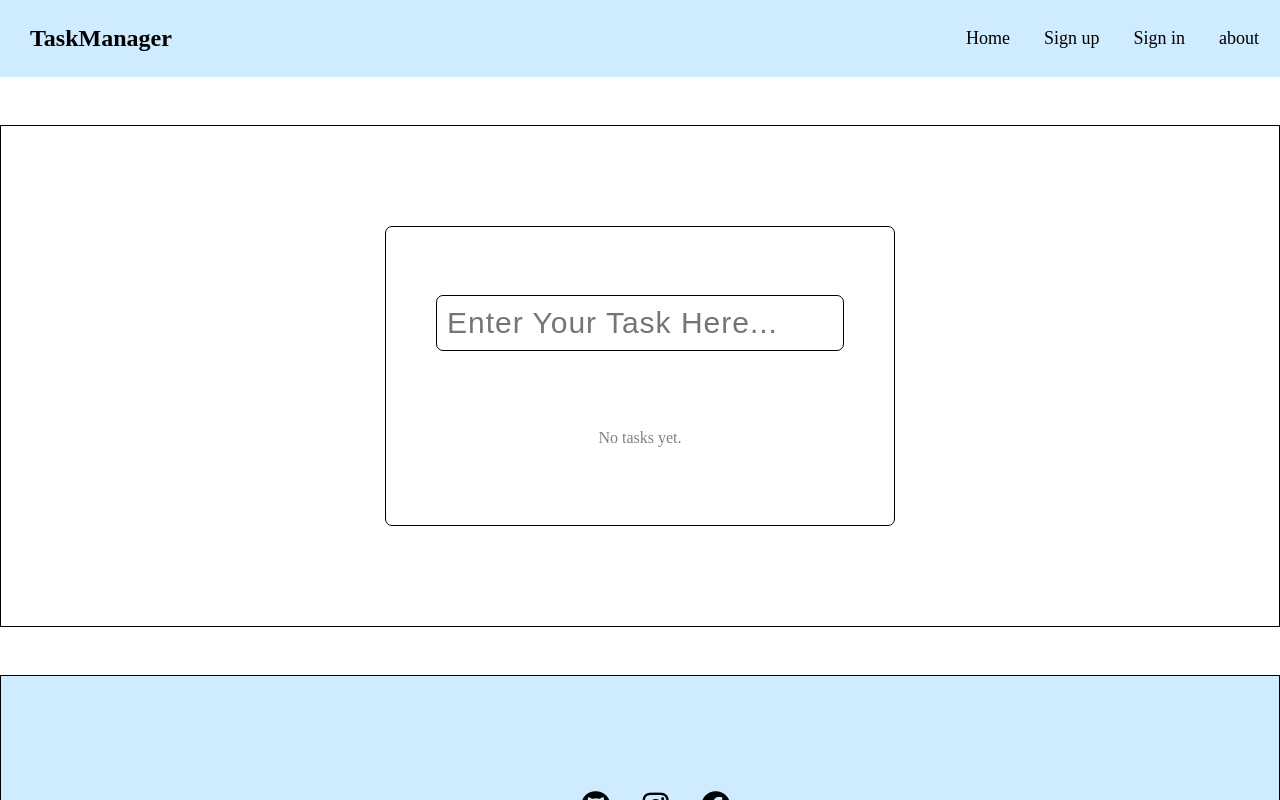
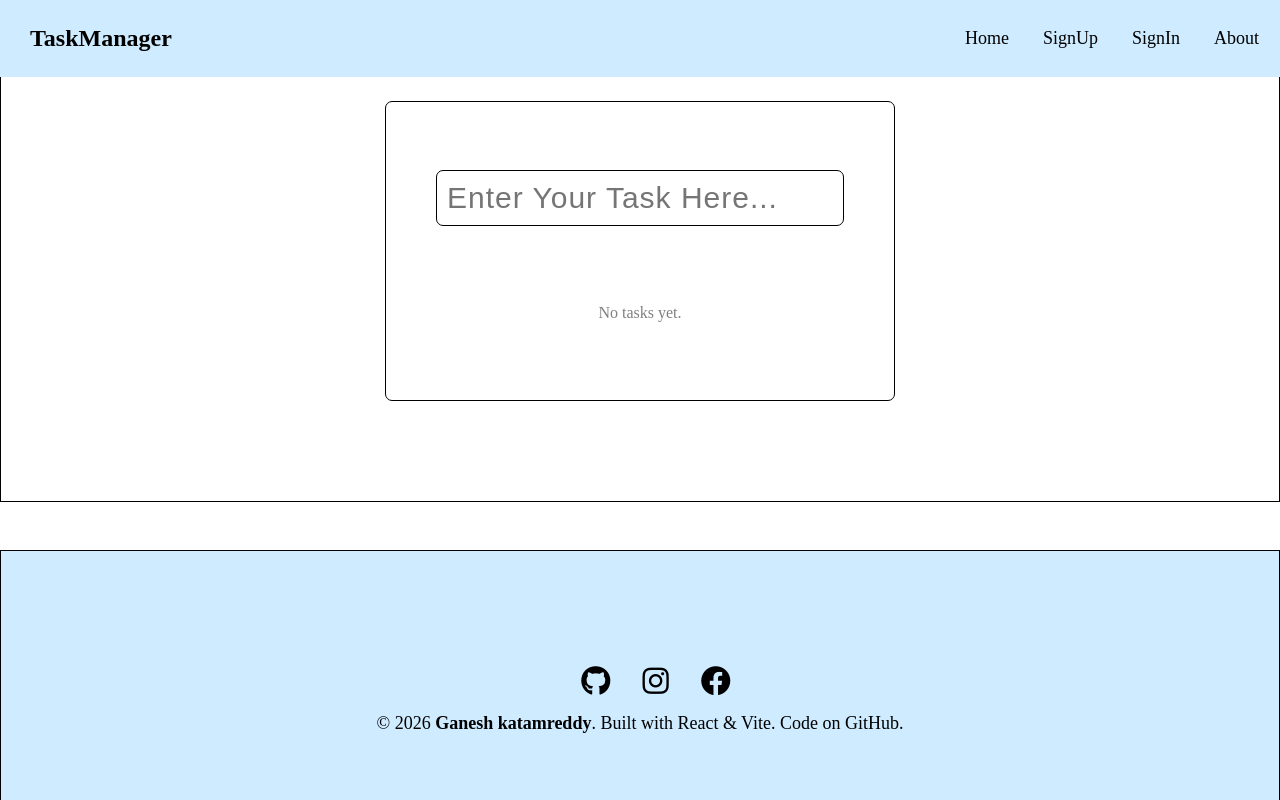
Before and after one commit to katamreddyganesh/TaskManager, a React (Vite) app in the folder frontend/: page / in a window 1280 px wide. Shown: the top 800 px of the page. Built offline with nearby package versions, Linux system fonts and the light colour scheme; no server answers.

Commit message:
chore:Styling update for navbar

```diff
--- a/frontend/src/components/Navbar/Nav.jsx
+++ b/frontend/src/components/Navbar/Nav.jsx
@@ -27,29 +27,29 @@ export default function NavBar({user, setUser}){
                     { !isLoggedIn ? (
                         <>
                             <li>
-                                <a className="nav-a" href="/signup">Sign up</a>
+                                <a className="nav-a" href="/signup">SignUp</a>
                             </li>
                             <li>
-                                <a className="nav-a" href="/signin">Sign in</a>
+                                <a className="nav-a" href="/signin">SignIn</a>
                             </li>
                             <li>
-                                <a className="nav-a" href="/about">about</a>
+                                <a className="nav-a" href="/about">About</a>
                             </li>
                         </>
                         ):(
                         <>
                             <li>
-                                <a className="nav-a" href="/about" >about</a>
+                                <a className="nav-a" href="/about" >About</a>
                             </li>
                             <li>
-                                <a className="nav-a" href="/signin" onClick={handleLogOut}>Sign out</a>
+                                <a className="nav-a" href="/signin" onClick={handleLogOut}>SignOut</a>
                             </li>
                             <li class="profile">
                                     {/* <span> */}
                                         <a className="nav-a" href="">
                                             {
                                                 user['data']?(
-                                                    <p>{user['data']["user_details"].first_name}</p>
+                                                    <p>{user['data']["user_details"].first_name.charAt(0).toUpperCase()+user['data']["user_details"].first_name.slice(1)}</p>
                                                 ):("not present")
                                             }
                                         </a>
--- a/frontend/src/components/Navbar/Navbar.css
+++ b/frontend/src/components/Navbar/Navbar.css
@@ -6,16 +6,19 @@
 
 /* start --- navbar css styling --- start  */
 
+
 .header{
     width: 100%;
+    position: fixed;
     background-color: #CFEBFF;
     padding:15px 20px;
     display: flex;
     justify-content: space-between;
     align-items: center;
     flex-wrap:wrap;
-    position:relative;
     box-sizing:border-box;
+    z-index:1;
+
 }
 
 
@@ -54,11 +57,13 @@ ul li {
 display: none;
 }
 @media screen and (max-width:700px){
+
     .list{
         /* border:black solid 1px; */
         position:absolute;
         width:100px;
-        height:calc(100vh - 60px);
+        /* height:calc(100vh - 60px); */
+        height:100vh;
         top:100%;
         right:0;
         /* margin-top:18px; */
```
